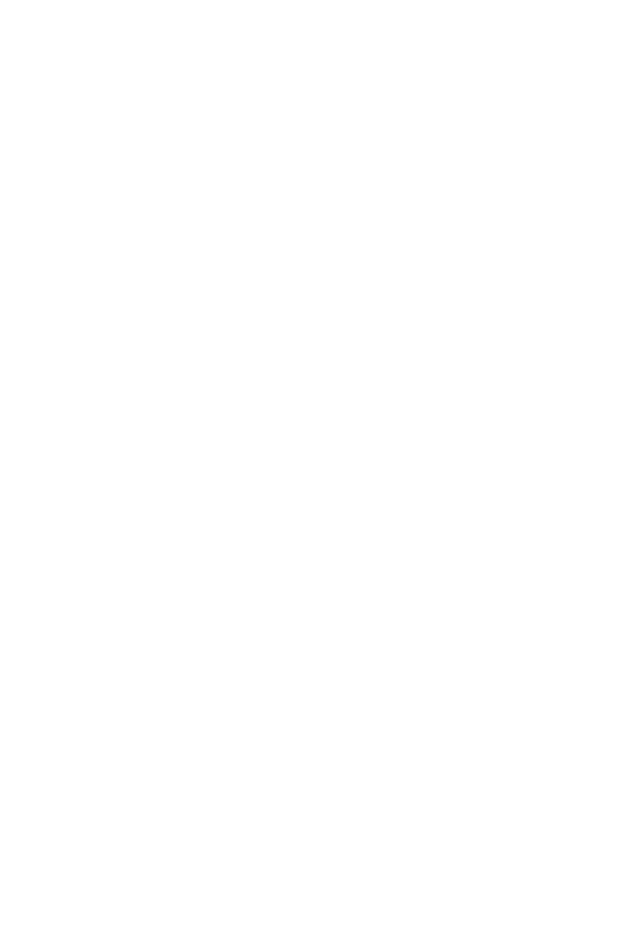
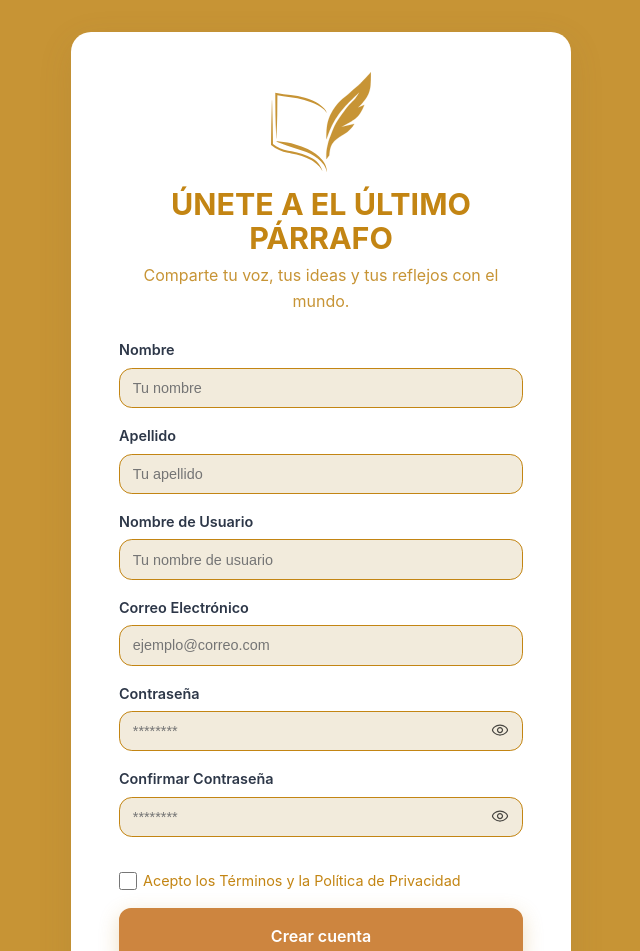
Before and after one commit to MauricioMontes-UCA/webapp-frontend, a React (Vite) app: page /signup in a window 1280 px wide. Before the commit this address had no page. Shown: the top 951 px of the page, without its empty margins (319-959 px from the left). Before the commit the page ends 800 px from the top, so only its background shows below. Built offline with nearby package versions, Linux system fonts and the light colour scheme.

Commit message:
feat: añadiendo registro de usuario

```diff
--- a/src/App.jsx
+++ b/src/App.jsx
@@ -3,6 +3,7 @@
 import Homepage from './pages/Home'
 import Login from './pages/Login/Login'
 import './App.css'
+import Signup from './pages/Signup/Signup'
 
 function App() {
   return (
@@ -10,6 +11,7 @@
       <Routes>
         <Route path="/" element={<Homepage />} />
         <Route path="/login" element={<Login />} />
+        <Route path="/signup" element={<Signup />} />
       </Routes>
     </Router>
   )
--- a/src/pages/Home/Homepage.jsx
+++ b/src/pages/Home/Homepage.jsx
@@ -10,7 +10,7 @@
 
   const handleGetStarted = () => {
     // Lógica para redirigir al registro o login
-    navigate('/login');
+    navigate('/Signup');
   };
 
   const handleQuickSearch = () => {
--- /dev/null
+++ b/src/pages/Signup/Signup.css
@@ -0,0 +1,88 @@
+@import "../../styles/colors.css";
+
+.signup {
+  min-height: 100vh;
+  display: flex;
+  justify-content: center;
+  align-items: center;
+  background: var(--color-primary-dark);
+  padding: 2rem;
+}
+
+.signup-card {
+  background-color: var(--color-white);
+  padding: 2.5rem 3rem;
+  border-radius: 20px;
+  max-width: 500px;
+  width: 100%;
+  box-shadow: var(--shadow-card);
+  display: flex;
+  flex-direction: column;
+  align-items: center;
+}
+
+.signup-logo {
+  width: 100px;
+  margin-bottom: 1rem;
+}
+
+.signup-title {
+  color: var(--color-accent);
+  font-size: 1.9rem;
+  font-weight: 700;
+  text-align: center;
+  margin-bottom: 0.5rem;
+}
+
+.signup-invite {
+  color: var(--color-primary-dark);
+  text-align: center;
+  font-size: 1rem;
+  margin-bottom: 1.5rem;
+}
+
+.signup-form {
+  width: 100%;
+  display: flex;
+  flex-direction: column;
+}
+
+.signup-options {
+  margin: 1rem 0;
+}
+
+.signup-footer {
+  text-align: center;
+  margin-top: 1.5rem;
+  color: var(--color-neutral-dark);
+}
+
+.signup-link {
+  color: var(--color-accent);
+  font-weight: 600;
+  text-decoration: none;
+  transition: 0.3s;
+}
+
+.signup-link:hover {
+  color: var(--color-primary-dark);
+  text-decoration: underline;
+}
+
+.error-text {
+  color: var(--color-error);
+  font-size: 0.85rem;
+}
+
+.success-text {
+  color: var(--color-success);
+  font-size: 0.9rem;
+  margin-top: 0.8rem;
+  text-align: center;
+}
+
+@media (max-width: 600px) {
+  .signup-card {
+    padding: 2rem 1.5rem;
+  }
+}
--- /dev/null
+++ b/src/pages/Signup/Signup.jsx
@@ -0,0 +1,143 @@
+import React, { useState } from "react";
+import "./Signup.css";
+import "../../styles/colors.css";
+import logo from "../../assets/logo-golden.svg";
+import InputField from "../../components/InputField/InputField";
+import Button from "../../components/Button/Button";
+import Checkbox from "../../components/Checkbox/Checkbox";
+
+const Signup = () => {
+  const [firstName, setFirstName] = useState("");
+  const [lastName, setLastName] = useState("");
+  const [username, setUsername] = useState("");
+  const [email, setEmail] = useState("");
+  const [password, setPassword] = useState("");
+  const [confirmPassword, setConfirmPassword] = useState("");
+  const [termsAccepted, setTermsAccepted] = useState(false);
+  const [errors, setErrors] = useState({});
+  const [registerSuccess, setRegisterSuccess] = useState(false);
+
+  const validateSignup = () => {
+    const newErrors = {};
+
+    if (!firstName.trim()) newErrors.firstName = "El nombre es obligatorio";
+    else if (!/^[A-Za-zÁÉÍÓÚáéíóúñÑ\s]+$/.test(firstName))
+      newErrors.firstName = "El nombre solo puede contener letras";
+
+    if (!lastName.trim()) newErrors.lastName = "El apellido es obligatorio";
+    else if (!/^[A-Za-zÁÉÍÓÚáéíóúñÑ\s]+$/.test(lastName))
+      newErrors.lastName = "El apellido solo puede contener letras";
+
+    if (!username.trim()) newErrors.username = "El nombre de usuario es obligatorio";
+
+    if (!email.trim()) newErrors.email = "El correo electrónico es obligatorio";
+    else if (!/\S+@\S+\.\S+/.test(email)) newErrors.email = "El formato del correo no es válido";
+
+    if (!password) newErrors.password = "La contraseña es obligatoria";
+    else if (password.length < 8) newErrors.password = "Debe tener al menos 8 caracteres";
+
+    if (!confirmPassword) newErrors.confirmPassword = "Debes confirmar tu contraseña";
+    else if (confirmPassword !== password) newErrors.confirmPassword = "Las contraseñas no coinciden";
+
+    if (!termsAccepted) newErrors.termsAccepted = "Debes aceptar los Términos y la Política";
+
+    setErrors(newErrors);
+    return Object.keys(newErrors).length === 0;
+  };
+
+  const handleSignup = () => {
+    setRegisterSuccess(false);
+    if (validateSignup()) {
+      setRegisterSuccess(true);
+    }
+  };
+
+  return (
+    <div className="signup">
+      <div className="signup-card">
+        <img src={logo} alt="El Último Párrafo" className="signup-logo" />
+        <h1 className="signup-title">ÚNETE A EL ÚLTIMO PÁRRAFO</h1>
+        <p className="signup-invite">Comparte tu voz, tus ideas y tus reflejos con el mundo.</p>
+
+        <form className="signup-form" onSubmit={(e) => e.preventDefault()}>
+          <InputField
+            label="Nombre"
+            type="text"
+            placeholder="Tu nombre"
+            value={firstName}
+            onChange={(e) => setFirstName(e.target.value)}
+          />
+          {errors.firstName && <p className="error-text">{errors.firstName}</p>}
+
+          <InputField
+            label="Apellido"
+            type="text"
+            placeholder="Tu apellido"
+            value={lastName}
+            onChange={(e) => setLastName(e.target.value)}
+          />
+          {errors.lastName && <p className="error-text">{errors.lastName}</p>}
+
+          <InputField
+            label="Nombre de Usuario"
+            type="text"
+            placeholder="Tu nombre de usuario"
+            value={username}
+            onChange={(e) => setUsername(e.target.value)}
+          />
+          {errors.username && <p className="error-text">{errors.username}</p>}
+
+          <InputField
+            label="Correo Electrónico"
+            type="email"
+            placeholder="ejemplo@correo.com"
+            value={email}
+            onChange={(e) => setEmail(e.target.value)}
+          />
+          {errors.email && <p className="error-text">{errors.email}</p>}
+
+          <InputField
+            label="Contraseña"
+            type="password"
+            placeholder="********"
+            value={password}
+            onChange={(e) => setPassword(e.target.value)}
+          />
+          {errors.password && <p className="error-text">{errors.password}</p>}
+
+          <InputField
+            label="Confirmar Contraseña"
+            type="password"
+            placeholder="********"
+            value={confirmPassword}
+            onChange={(e) => setConfirmPassword(e.target.value)}
+          />
+          {errors.confirmPassword && <p className="error-text">{errors.confirmPassword}</p>}
+
+          <div className="signup-options">
+            <Checkbox
+              label="Acepto los Términos y la Política de Privacidad"
+              checked={termsAccepted}
+              onChange={(e) => setTermsAccepted(e.target.checked)}
+            />
+          </div>
+          {errors.termsAccepted && <p className="error-text">{errors.termsAccepted}</p>}
+
+          <Button variant="primary" size="medium" onClick={handleSignup}>
+            Crear cuenta
+          </Button>
+
+          {registerSuccess && (
+            <p className="success-text">¡Registro exitoso! Ya puedes iniciar sesión.</p>
+          )}
+
+          <p className="signup-footer">
+            ¿Ya tienes cuenta? <a href="/login" className="signup-link">Inicia sesión aquí</a>
+          </p>
+        </form>
+      </div>
+    </div>
+  );
+};
+
+export default Signup;
```
